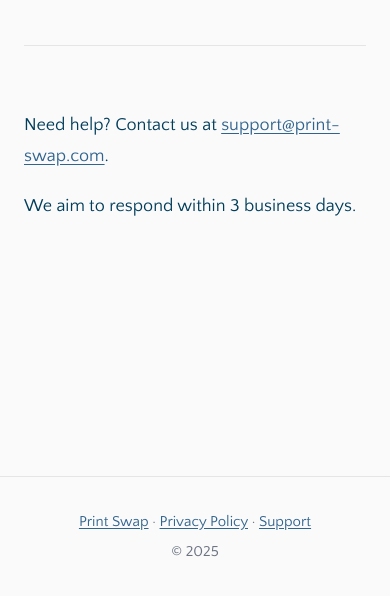
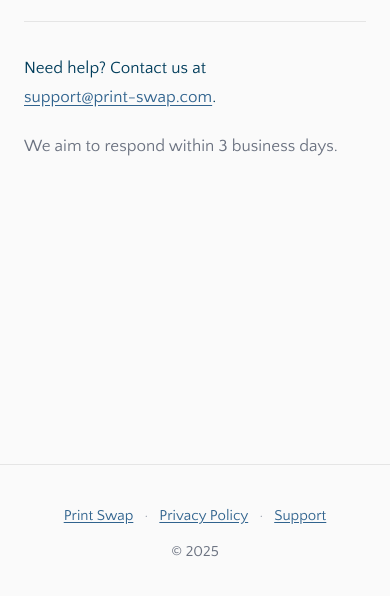
Before and after one commit to SnapperUK/printswap-intro, a plain HTML site: page support.html in a window 390 px wide. Shown: the part 228-824 px from the top of the page. Drawn offline with Linux system fonts and the light colour scheme; a web font is replaced by a local one.

Commit message:
Support page: mobile improvements
- Prevent email link wrapping (white-space: nowrap)
- Larger contact text, compact hero for minimal page
- Footer: larger tap targets, spacing between links
- Applied footer-links to index and privacy for consistency

Made-with: Cursor

```diff
--- a/style.css
+++ b/style.css
@@ -110,6 +110,11 @@ main {
     margin-bottom: 0;
 }
 
+.hero--compact {
+    margin-bottom: 2rem;
+    padding-bottom: 1.5rem;
+}
+
 /* Sections */
 .section {
     margin-bottom: 3.5rem;
@@ -123,6 +128,30 @@ main {
 #interest iframe {
     min-height: 400px;
     margin-top: 1rem;
+}
+
+/* Support page: prevent email wrap, improve tap targets */
+.email-link {
+    white-space: nowrap;
+}
+
+.support-contact {
+    font-size: 1.0625rem;
+}
+
+.support-note {
+    color: #6b7280;
+}
+
+.footer-links a {
+    display: inline-block;
+    padding: 0.4em 0.5em;
+    margin: 0 -0.25em;
+}
+
+.footer-links .sep {
+    padding: 0 0.25em;
+    color: #9ca3af;
 }
 
 /* Footer */
--- a/support.html
+++ b/support.html
@@ -14,19 +14,25 @@
 </head>
 <body>
     <main>
-        <header class="hero">
+        <header class="hero hero--compact">
             <a href="index.html"><img src="assets/logo.svg" alt="Print Swap" class="logo"></a>
             <p class="descriptor">Support</p>
         </header>
 
-        <section class="section">
-            <p>Need help? Contact us at <a href="mailto:support@print-swap.com">support@print-swap.com</a>.</p>
-            <p>We aim to respond within 3 business days.</p>
+        <section class="section support-contact">
+            <p>Need help? Contact us at <a href="mailto:support@print-swap.com" class="email-link">support@print-swap.com</a>.</p>
+            <p class="support-note">We aim to respond within 3 business days.</p>
         </section>
     </main>
 
     <footer class="footer">
-        <p><a href="index.html">Print Swap</a> · <a href="privacy.html">Privacy Policy</a> · <a href="support.html">Support</a></p>
+        <p class="footer-links">
+            <a href="index.html">Print Swap</a>
+            <span class="sep">·</span>
+            <a href="privacy.html">Privacy Policy</a>
+            <span class="sep">·</span>
+            <a href="support.html">Support</a>
+        </p>
         <p>© 2025</p>
     </footer>
 </body>
```
Also changed, not shown: index.html (+7 -1 lines), privacy.html (+5 -1 lines).
